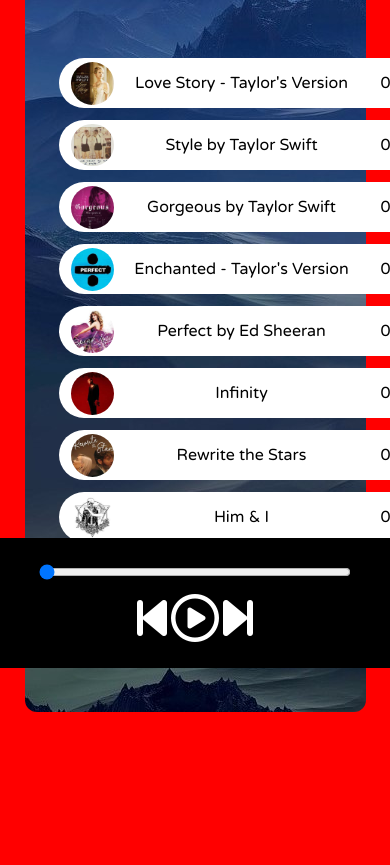
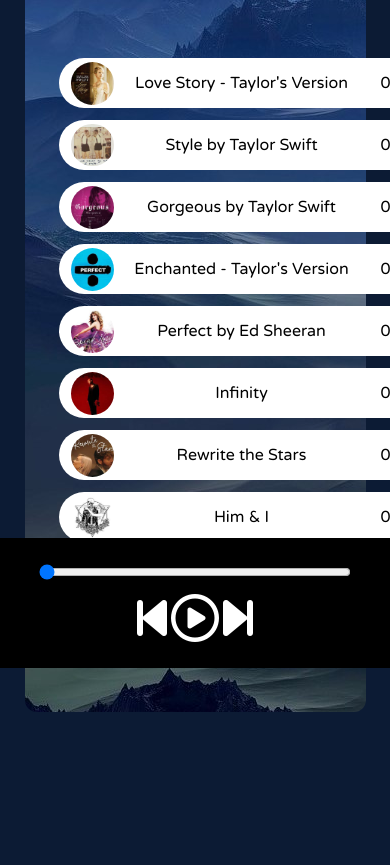
Before and after one commit to JavariaTanveer/Spotify-Clone, a plain HTML site: page index.html in a window 390 px wide. Shown: the part 176-1041 px from the top of the page. Drawn offline with Linux system fonts and the light colour scheme.

Commit message:
Update style.css

```diff
--- a/style.css
+++ b/style.css
@@ -117,6 +117,6 @@ nav ul li{
 
 @media only screen and (max-width: 1100px) {
     body {
-      background-color: red;
+      background-color: #0c1b34;
     }
   }
```
